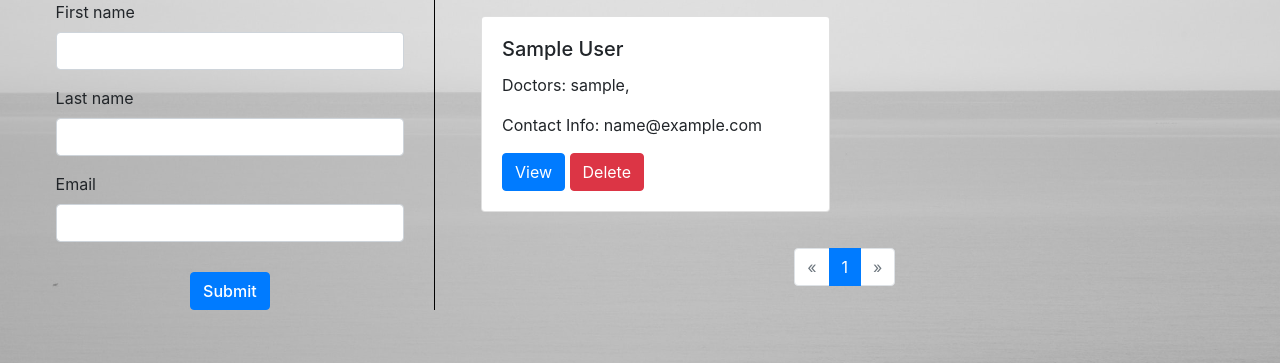
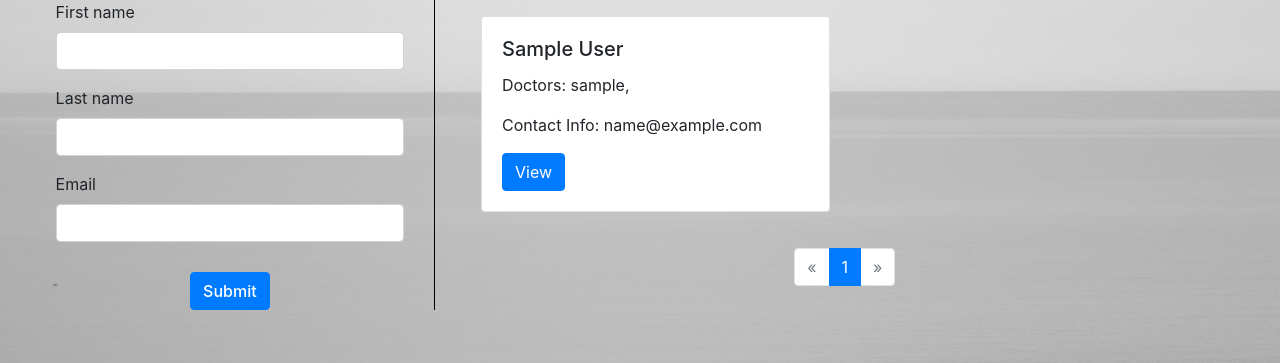
Before and after one commit to YoungHaYoo12/MediCal, a Python web app: template app/templates/patients/list.html in a window 1280 px wide. Shown: the part 189-552 px from the top of the page. Run offline with Jinja, Linux system fonts and the light colour scheme; the template is opened without the code that fills it: most values are stand-ins (such as "Sample title", 1, 10 or a date in 2020); form fields are guessed from the names that the template uses; some libraries are stand-ins or nearby versions.

Commit message:
Delete delete button.

```diff
--- a/app/templates/patients/list.html
+++ b/app/templates/patients/list.html
@@ -54,7 +54,6 @@
             </p>
             <p class="card-text">Contact Info: {{patient.email}}</p>
             <a href="{{url_for('patients.patient',id=patient.id)}}" class="btn btn-primary">View</a>
-            <a href="#" class="btn btn-danger">Delete</a>
           </div>
         </div>
       </div>
```
